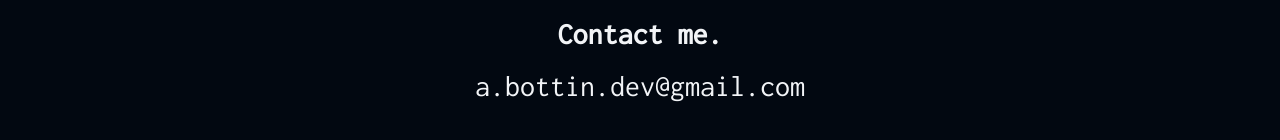
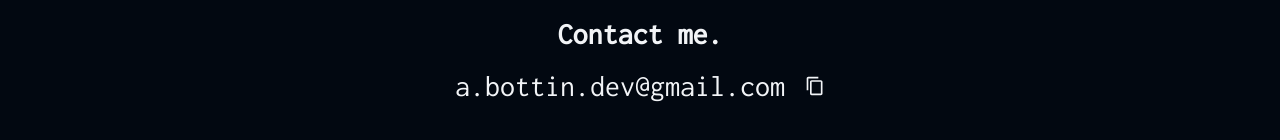
Before and after one commit to Antoine-Bottin/ab_portfolio, a Next.js app: page /contacts in a window 1280 px wide. Shown: the part 236-376 px from the top of the page. Built offline with nearby package versions, Linux system fonts and the light colour scheme.

Commit message:
feat(portfolio): copy email and success toast

```diff
--- a/package.json
+++ b/package.json
@@ -17,7 +17,8 @@
         "react": "^19.0.0",
         "react-dom": "^19.0.0",
         "react-icons": "^5.5.0",
-        "react-responsive-carousel": "^3.2.23"
+        "react-responsive-carousel": "^3.2.23",
+        "react-toastify": "^11.0.5"
     },
     "devDependencies": {
         "@eslint/eslintrc": "^3",
--- a/src/app/contacts/page.tsx
+++ b/src/app/contacts/page.tsx
@@ -1,11 +1,19 @@
 'use client'
 
 import classNames from 'classnames'
+import { MdContentCopy } from 'react-icons/md'
 import useOnScroll from '~/_hooks/useOnScroll'
+import { toast } from 'react-toastify'
 import './styles.scss'
 
 const Page = () => {
     const { isScrolling } = useOnScroll()
+
+    const handleCopyClick = () => {
+        if (!navigator) return
+        navigator.clipboard.writeText('a.bottin.dev@gmail.com')
+        toast('My email was successfully copied to your clipboard')
+    }
 
     return (
         <div
@@ -17,6 +25,9 @@ const Page = () => {
             <div className="contacts-view__content">
                 <div className="contacts-view__content__email">
                     a.bottin.dev@gmail.com
+                    <div className="icon" onClick={handleCopyClick}>
+                        <MdContentCopy size={20} />
+                    </div>
                 </div>
                 <div
                     className="badge-base LI-profile-badge"
--- a/src/app/contacts/styles.scss
+++ b/src/app/contacts/styles.scss
@@ -24,7 +24,7 @@
         flex-direction: column;
         justify-content: center;
         align-items: center;
-        row-gap: 2rem;
+        row-gap: 4rem;
 
         -ms-overflow-style: none; /* IE and Edge */
         scrollbar-width: none; /* Firefox */
@@ -37,7 +37,21 @@
         }
 
         &__email {
+            width: 100%;
+            display: flex;
+            column-gap: 2rem;
+            align-items: center;
             font-size: 3rem;
+
+            .icon {
+                cursor: pointer;
+                transition: all ease-in-out 0.3s;
+
+                &:hover {
+                    opacity: 50%;
+                    transition: all ease-in-out 0.3s;
+                }
+            }
         }
     }
 }
--- a/src/app/layout.tsx
+++ b/src/app/layout.tsx
@@ -4,8 +4,10 @@ import BurgerMenu from '../components/BurgerMenu'
 import { Analytics } from '@vercel/analytics/react'
 import ViewLayout from '../components/ViewLayout'
 import Header from '../components/Header'
+import { ToastContainer } from 'react-toastify'
 
 import './globals.scss'
+import Script from 'next/script'
 
 const mainFont = Inconsolata({
     variable: '--font-inconsolata',
@@ -42,14 +44,19 @@ export default function RootLayout({
 }>) {
     return (
         <html lang="en">
-            <script
-                src="https://platform.linkedin.com/badges/js/profile.js"
-                async
-                defer
-                type="text/javascript"
-            ></script>
             <body className={`${mainFont.className}`}>
+                <Script
+                    src="https://platform.linkedin.com/badges/js/profile.js"
+                    strategy="lazyOnload"
+                />
                 <Analytics />
+                <ToastContainer
+                    position="bottom-center"
+                    autoClose={3000}
+                    newestOnTop={false}
+                    theme="dark"
+                    style={{ fontSize: '1rem' }}
+                />
                 <BurgerMenu menu={navigationMenu} />
                 <Header />
                 <ViewLayout>{children}</ViewLayout>
```
Also changed, not shown: 1 other file (tests, documents, lock files or other folders).
